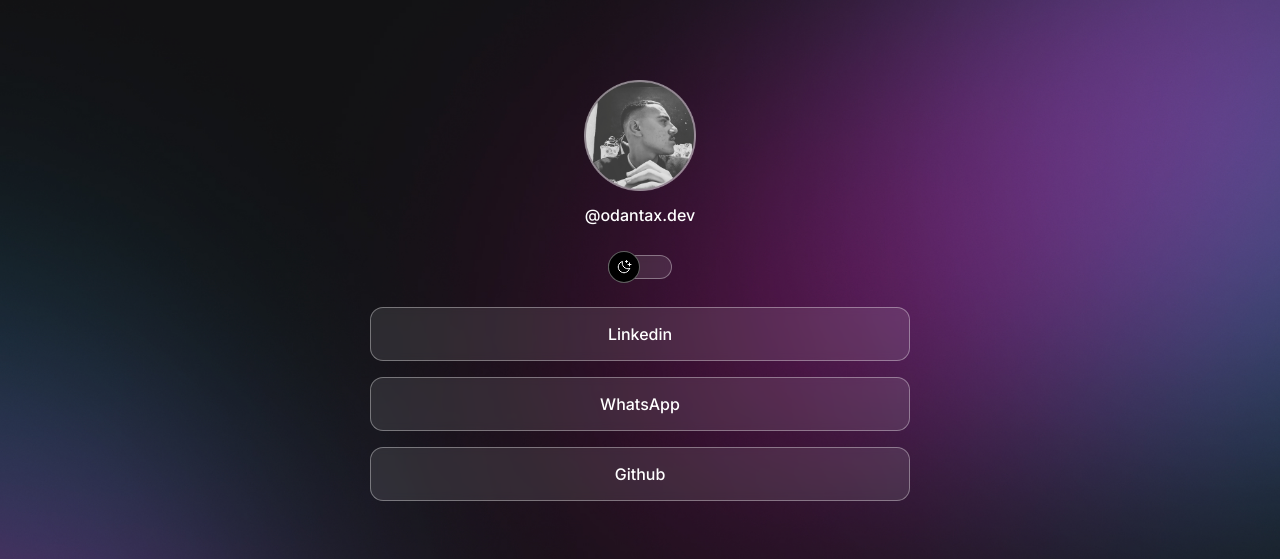
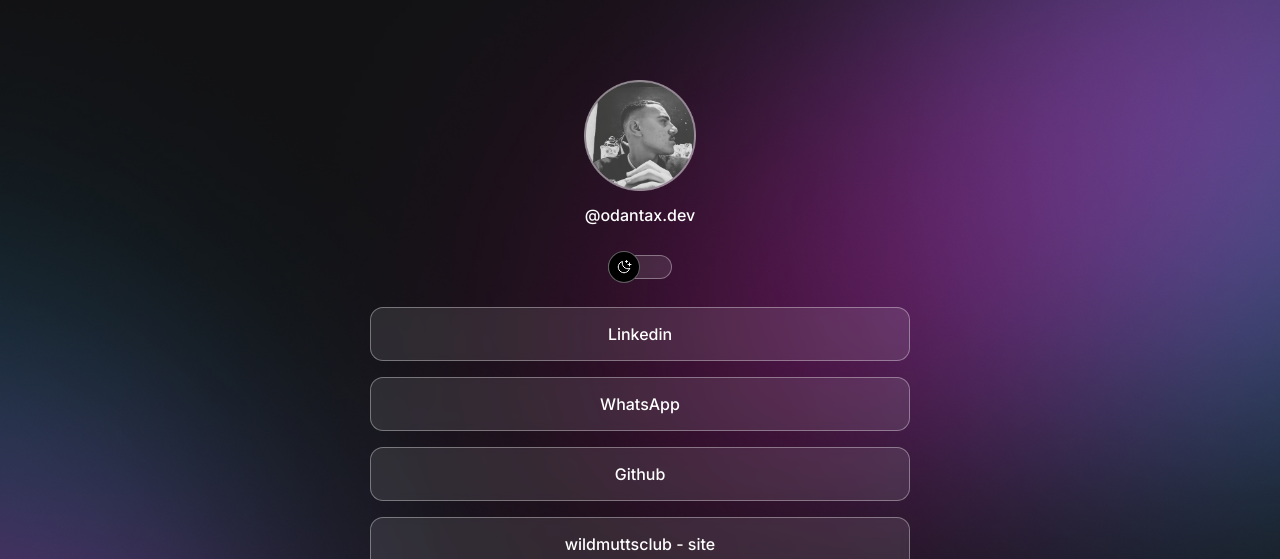
Before and after one commit to AureoDantax/MasterLinks, a plain HTML site: page index.html in a window 1280 px wide. Shown: the top 559 px of the page. Drawn offline with nearby package versions, Linux system fonts and the light colour scheme; a web font is replaced by a local one.

Commit message:
add link

```diff
--- a/index.html
+++ b/index.html
@@ -42,6 +42,9 @@
         <li>
           <a href="https://github.com/AureoDantax" target="_blank">Github</a>
         </li>
+        <li>
+          <a href="https://wildmuttsclub.com/">wildmuttsclub - site</a>
+        </li>
       </ul>
       <div id="social-links">
         <a
```
